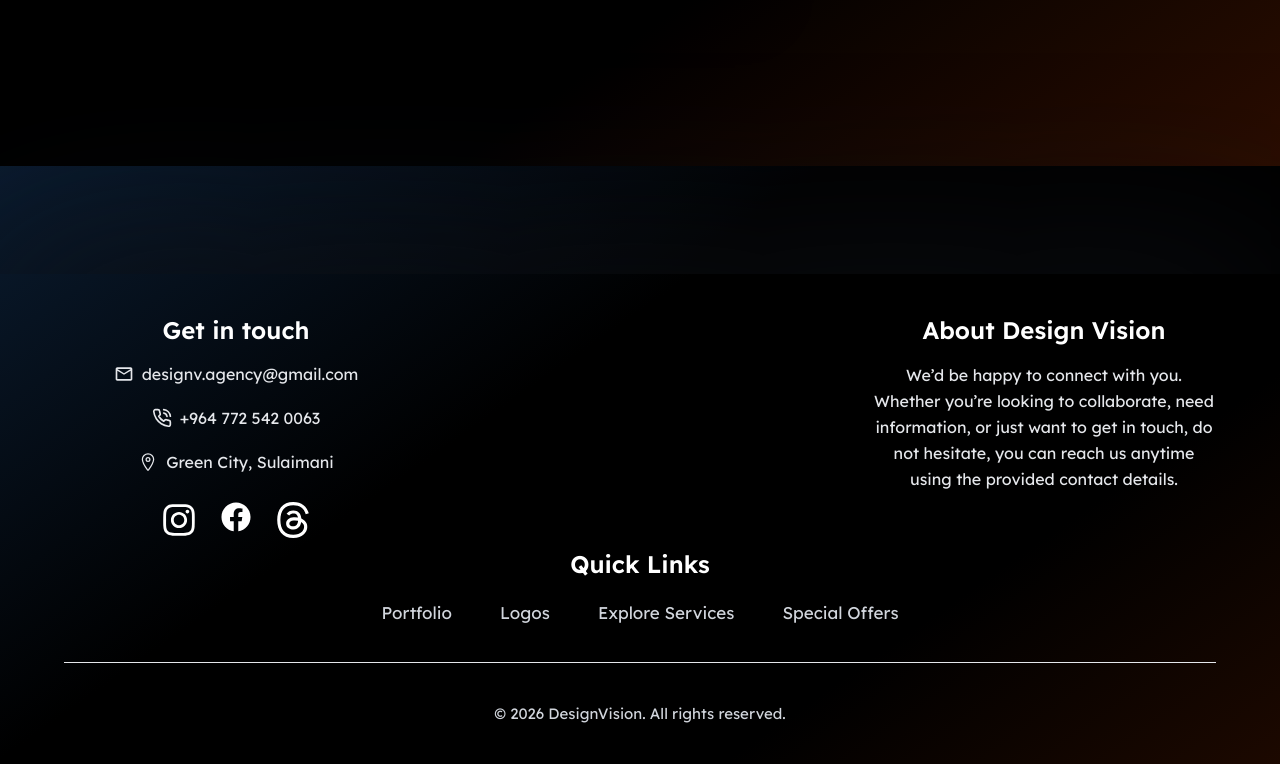
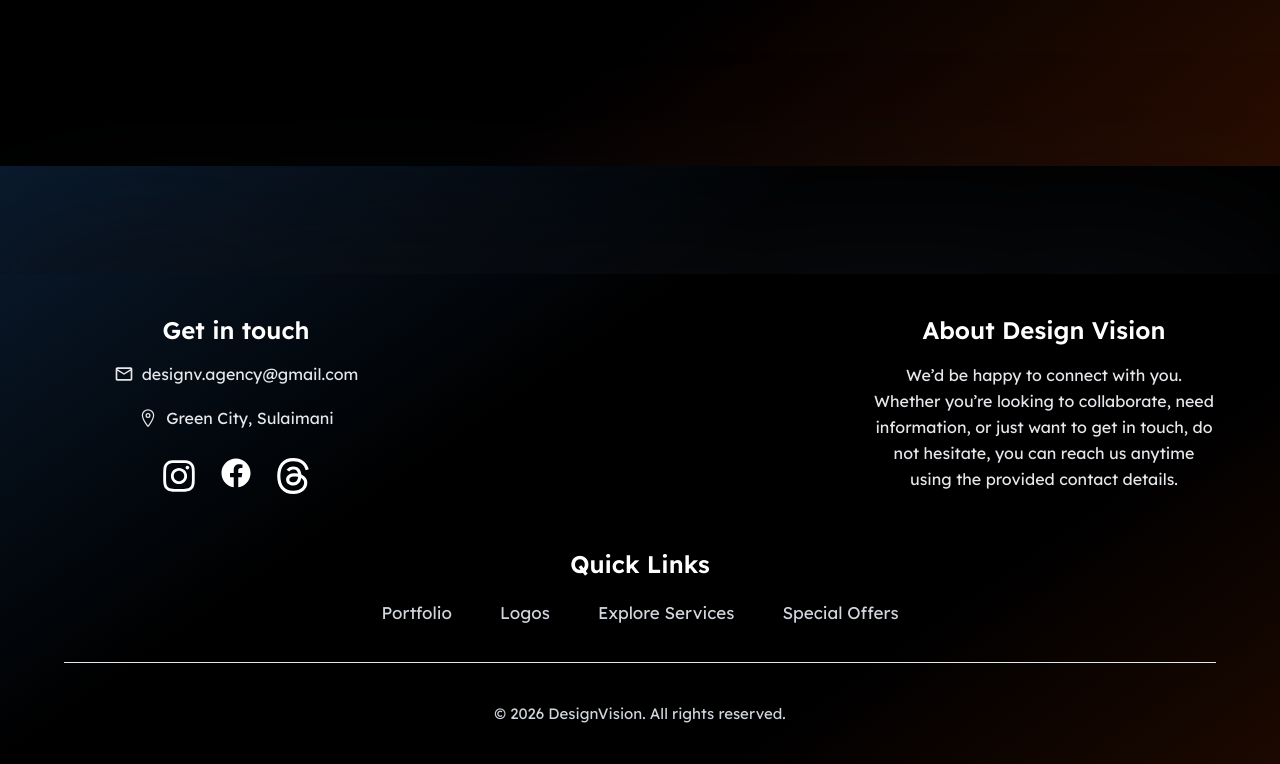
Before and after one commit to barezzali2/Design-Vision, a React (Vite) app: page / in a window 1280 px wide. Shown: the part 2234-2998 px from the top of the page. Built offline with nearby package versions, Linux system fonts and the light colour scheme; a web font is replaced by a local one.

Commit message:
Footer is fixed

```diff
--- a/src/components/Footer.jsx
+++ b/src/components/Footer.jsx
@@ -25,10 +25,10 @@ function Footer() {
               <MdOutlineMail className="text-xl" />
               <span>designv.agency@gmail.com</span>
             </a>
-            <a href="#" className="flex items-center space-x-2 text-gray-200 hover:text-gray-800 transition-colors md:hover:text-violet-500">
+            {/* <a href="#" className="flex items-center space-x-2 text-gray-200 hover:text-gray-800 transition-colors md:hover:text-violet-500">
               <LuPhoneCall className="text-xl" />
               <span>+964 772 542 0063</span>
-            </a>
+            </a> */}
             <a href="#" className="flex items-center space-x-2 text-gray-200 hover:text-gray-800 transition-colors md:hover:text-violet-500">
               <IoLocationOutline className="text-xl" />
               <span>{t('footer.location')}</span>
```
